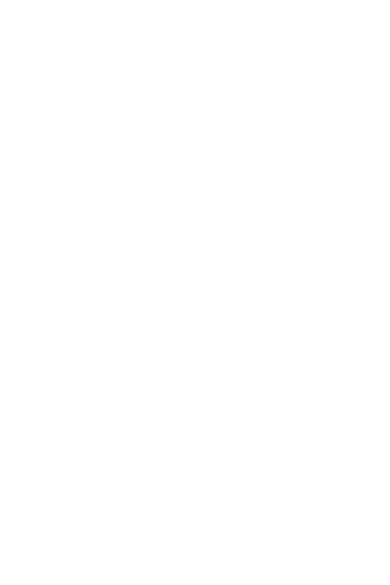
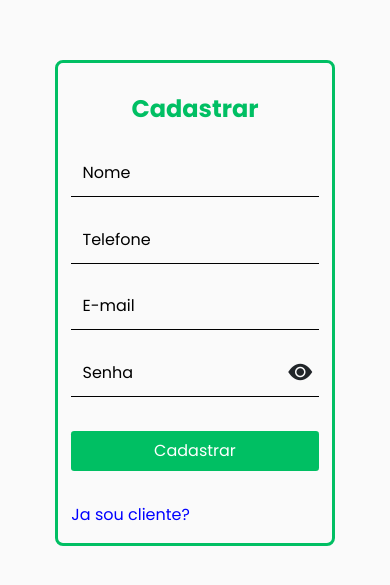
Before and after one commit to GabrielLS88/AgendaConnect, a React (Vite) app: page /singup in a window 390 px wide. Before the commit this address had no page. Shown: the part 119-704 px from the top of the page. Built offline with nearby package versions, Linux system fonts and the light colour scheme.

Commit message:
Update Mobile

```diff
--- a/src/Componentes/Alerta/Alerta.css
+++ b/src/Componentes/Alerta/Alerta.css
@@ -9,11 +9,12 @@
     z-index: 1;
 }
 
-.blocoAlerta{
+.blocoAlerta {
     width: 30%;
     height: 30%;
     background-color: rgba(0, 0, 0, 0.567);
-    position: absolute;
+    position: fixed;
+    top: 0;
     z-index: 1;
     border-radius: 0.2rem;
     padding: 1rem;
@@ -22,6 +23,16 @@
     justify-content: center;
     text-align: center;
     flex-direction: column;
+    animation: alertaDescendo 1s forwards;
+}
+
+@keyframes alertaDescendo {
+    0% {
+        transform: translateY(-100%);
+    }
+    100% {
+        transform: translateY(100%);
+    }
 }
 
 .blocoMensagemDoAlerta{
--- a/src/Page/SingIn/SingIn.css
+++ b/src/Page/SingIn/SingIn.css
@@ -23,7 +23,7 @@
   align-items: center;
   justify-content: start;
   flex-direction: column;
-
+  border: #00BF63 0.2rem solid;
   border-radius: 0.5rem;
 }
 
@@ -124,3 +124,9 @@
   height: 100%;
   background-color: rgba(214, 212, 212, 0.452);
 }
+
+@media (min-width: 200px) and (max-width: 600px) {
+  .ladoLogin{
+    width: 90%;
+  }
+}
--- a/src/Page/SingUp/SingUp.css
+++ b/src/Page/SingUp/SingUp.css
@@ -37,6 +37,7 @@
   justify-content: start;
   flex-direction: column;
   border-radius: 0.5rem;
+  border: #00BF63 0.2rem solid;
 }
 
 #tituloBoxCadastro{
@@ -125,3 +126,9 @@
   height: 100%;
   background-color: rgba(128, 128, 128, 0.366);
 }
+
+@media (min-width: 200px) and (max-width: 600px) {
+  .ladoCadastro{
+    width: 90%;
+  }
+}
--- a/src/routes.jsx
+++ b/src/routes.jsx
@@ -11,7 +11,7 @@ function MainRoutes() {
   return (
     <Routes>
       <Route path="/" element={<SingIn />} />
-      <Route path="/signup" element={<SingUp />} />
+      <Route path="/singup" element={<SingUp />} />
       <Route path="/" element={<PrivateRoute />}>
         <Route path="/home" element={<Home />} />
         <Route path="/agenda" element={<Agendamento />} />
```
